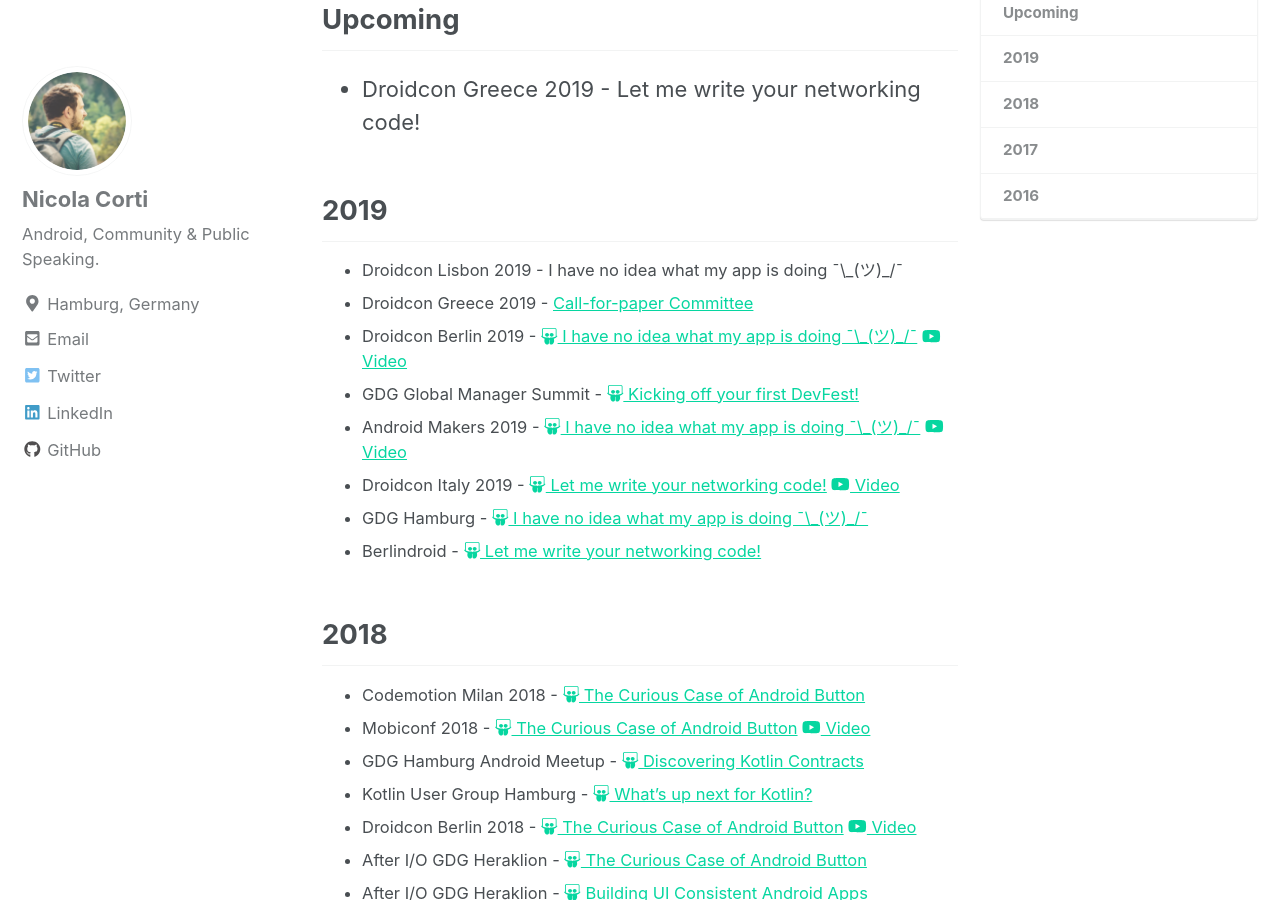
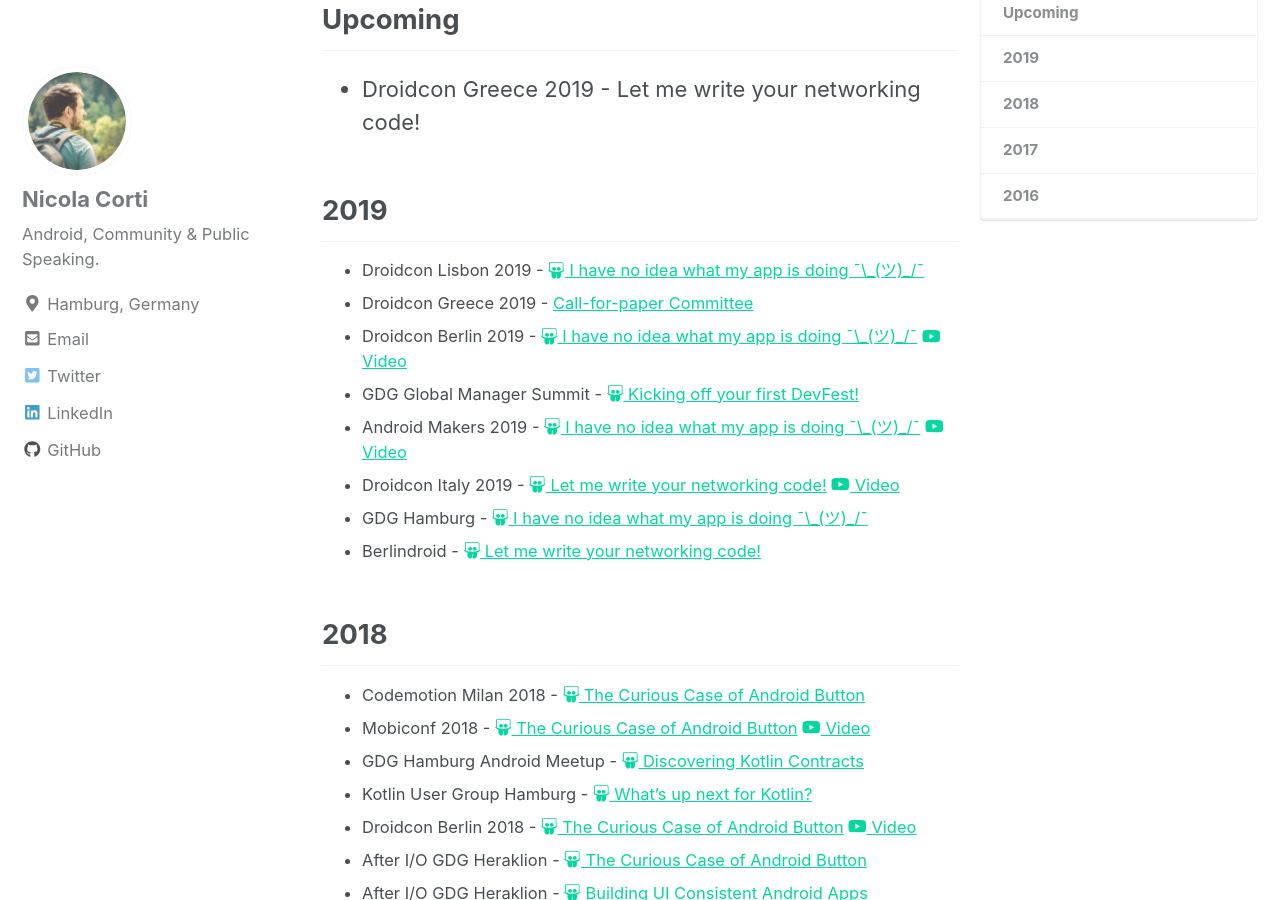
Before and after one commit to cortinico/cortinico.github.io, a Jekyll site: the page built from _pages/talks.md, in a window 1280 px wide and 900 px high, scrolled down 374 px. Built offline with Jekyll 4.4.1, drawn with Linux system fonts in a browser that asks for light colours; nearby versions of some CDN libraries.

Commit message:
Droidcon Lisbon 2019 slides link

```diff
--- a/_pages/talks.md
+++ b/_pages/talks.md
@@ -19,7 +19,7 @@
 
 ## 2019
 
-* Droidcon Lisbon 2019 - I have no idea what my app is doing ¯\\\_(ツ)_/¯
+* Droidcon Lisbon 2019 - [<i class="fab fa-slideshare"></i> I have no idea what my app is doing ¯\\\_(ツ)_/¯](http://bit.ly/ihavenoideawhatmyappisdoing)
 * Droidcon Greece 2019 - [Call-for-paper Committee](https://droidcon.gr/)
 * Droidcon Berlin 2019 - [<i class="fab fa-slideshare"></i> I have no idea what my app is doing ¯\\\_(ツ)_/¯](http://bit.ly/ihavenoideawhatmyappisdoing) [<i class="fab fa-youtube"></i> Video](https://www.droidcon.com/media-detail?video=352670033)
 * GDG Global Manager Summit - [<i class="fab fa-slideshare"></i> Kicking off your first DevFest!](http://bit.ly/howtodevfest)
```
